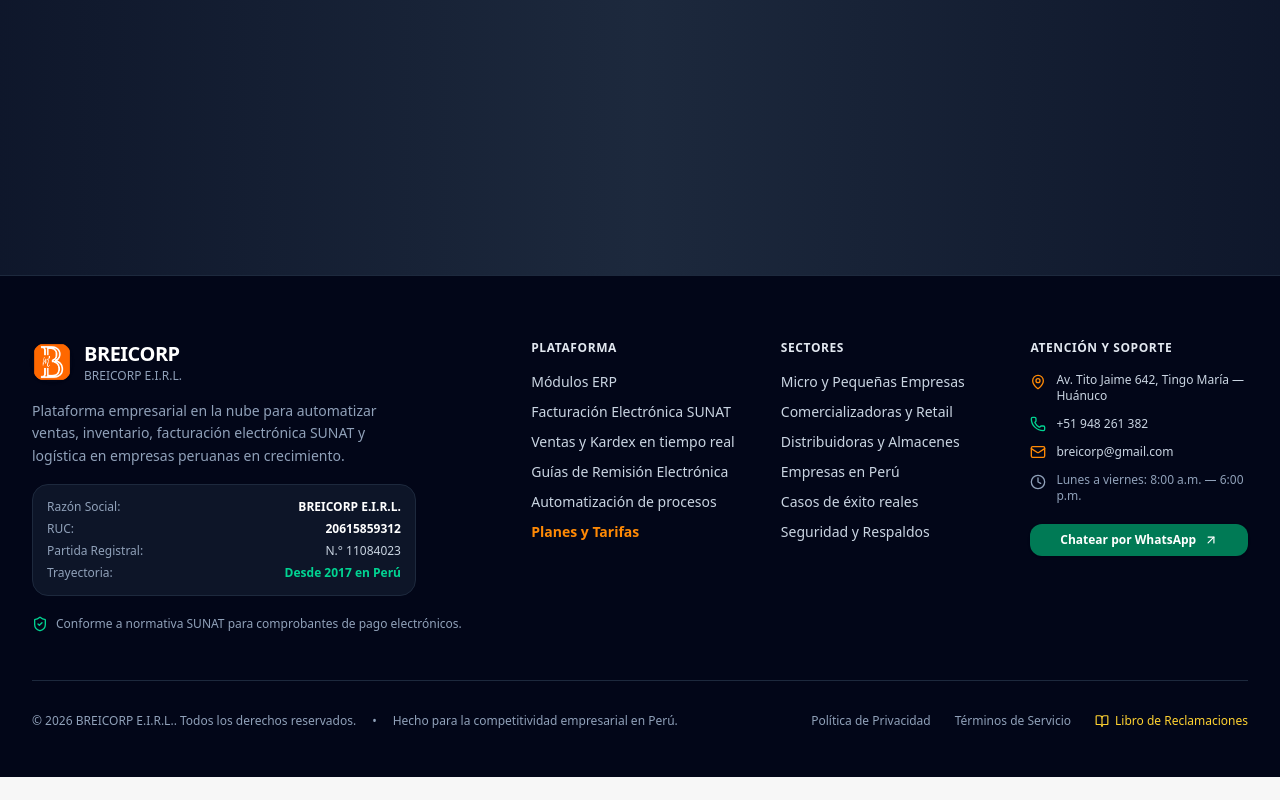
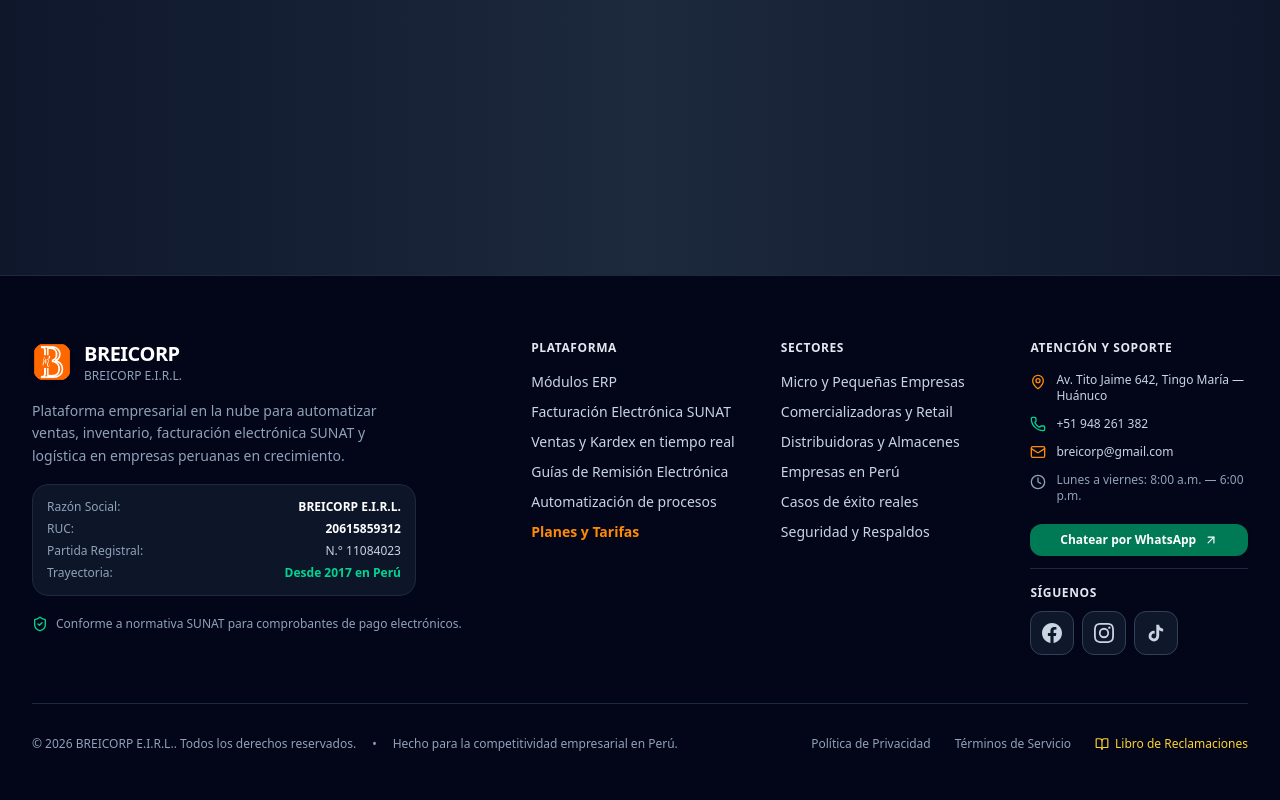
Before and after one commit to reinerjh-png/breicorp, a Next.js app: page / in a window 1280 px wide. Shown: the part 8871-9671 px from the top of the page. Before the commit the page ends 9648 px from the top, so only its background shows below. Built offline with nearby package versions, Linux system fonts and the light colour scheme; no server answers.

Commit message:
feat: add official BREICORP social media links

```diff
--- a/src/app/empresa/page.tsx
+++ b/src/app/empresa/page.tsx
@@ -1,5 +1,6 @@
 import { PageHeader } from "@/components/shared/PageHeader";
 import { CtaBanner } from "@/components/home/CtaBanner";
+import { SocialLinks } from "@/components/shared/SocialLinks";
 import { company, createPageMetadata } from "@/config/company";
 
 export const metadata = createPageMetadata({
@@ -86,6 +87,16 @@
               </div>
             </div>
           </div>
+
+          <div className="flex flex-col gap-5 rounded-2xl border border-slate-200 bg-slate-50 p-6 sm:flex-row sm:items-center sm:justify-between">
+            <div className="max-w-2xl space-y-1.5">
+              <h2 className="text-xl font-bold text-slate-950">Conecta con BREICORP</h2>
+              <p className="text-sm leading-relaxed text-slate-600">
+                Encuéntranos en nuestras redes oficiales y conoce las novedades de la plataforma.
+              </p>
+            </div>
+            <SocialLinks showLabels />
+          </div>
         </div>
       </section>
 
--- a/src/components/layout/Footer.tsx
+++ b/src/components/layout/Footer.tsx
@@ -1,5 +1,6 @@
 import Link from "next/link";
 import { company, getWhatsAppUrl } from "@/config/company";
+import { SocialLinks } from "@/components/shared/SocialLinks";
 import {
   ShieldCheck,
   Phone,
@@ -224,6 +225,13 @@
                   <ArrowUpRight className="w-3.5 h-3.5" />
                 </a>
               </div>
+
+              <div className="border-t border-slate-800 pt-4">
+                <p className="mb-2.5 text-xs font-bold uppercase tracking-wider text-slate-200">
+                  Síguenos
+                </p>
+                <SocialLinks tone="dark" />
+              </div>
             </div>
           </div>
         </div>
--- a/src/components/seo/JsonLd.tsx
+++ b/src/components/seo/JsonLd.tsx
@@ -32,9 +32,7 @@
         areaServed: "PE",
         availableLanguage: ["Spanish"],
       },
-      sameAs: [
-        company.socialNetworks.facebook,
-      ].filter(Boolean),
+      sameAs: Object.values(company.socialLinks).filter(Boolean),
     };
   } else if (type === "SoftwareApplication") {
     schema = {
--- /dev/null
+++ b/src/components/shared/SocialLinks.tsx
@@ -0,0 +1,73 @@
+import type { ReactNode } from "react";
+import { company } from "@/config/company";
+
+type SocialPlatform = keyof typeof company.socialLinks;
+
+interface SocialLinksProps {
+  showLabels?: boolean;
+  tone?: "dark" | "light";
+}
+
+const socialProfiles: Array<{
+  platform: SocialPlatform;
+  label: string;
+  icon: ReactNode;
+}> = [
+  {
+    platform: "facebook",
+    label: "Facebook",
+    icon: (
+      <svg viewBox="0 0 24 24" aria-hidden="true" className="h-5 w-5 fill-current">
+        <path d="M24 12.073C24 5.405 18.627 0 12 0S0 5.405 0 12.073C0 18.1 4.388 23.094 10.125 24v-8.438H7.078v-3.489h3.047V9.413c0-3.025 1.792-4.697 4.533-4.697 1.312 0 2.686.236 2.686.236v2.973h-1.513c-1.49 0-1.956.93-1.956 1.887v2.261h3.328l-.532 3.489h-2.796V24C19.612 23.094 24 18.1 24 12.073Z" />
+      </svg>
+    ),
+  },
+  {
+    platform: "instagram",
+    label: "Instagram",
+    icon: (
+      <svg viewBox="0 0 24 24" aria-hidden="true" className="h-5 w-5 fill-current">
+        <path d="M12 2.163c3.204 0 3.584.012 4.85.07 3.252.148 4.771 1.691 4.919 4.919.058 1.265.069 1.645.069 4.849 0 3.205-.012 3.584-.069 4.849-.149 3.225-1.664 4.771-4.919 4.919-1.266.058-1.644.07-4.85.07-3.204 0-3.584-.012-4.849-.07-3.26-.149-4.771-1.699-4.919-4.92-.058-1.265-.07-1.644-.07-4.849 0-3.204.013-3.583.07-4.849.149-3.227 1.664-4.771 4.919-4.919 1.266-.057 1.645-.069 4.849-.069ZM12 0C8.741 0 8.333.014 7.053.072 2.695.272.273 2.69.073 7.052.014 8.333 0 8.741 0 12s.014 3.668.072 4.948c.2 4.358 2.618 6.78 6.98 6.98C8.333 23.986 8.741 24 12 24s3.668-.014 4.948-.072c4.354-.2 6.782-2.618 6.979-6.98C23.986 15.668 24 15.259 24 12s-.014-3.667-.072-4.947c-.196-4.354-2.617-6.78-6.979-6.98C15.668.014 15.259 0 12 0Zm0 5.838a6.162 6.162 0 1 0 0 12.324 6.162 6.162 0 0 0 0-12.324ZM12 16a4 4 0 1 1 0-8 4 4 0 0 1 0 8Zm6.406-11.845a1.44 1.44 0 1 0 0 2.881 1.44 1.44 0 0 0 0-2.881Z" />
+      </svg>
+    ),
+  },
+  {
+    platform: "tiktok",
+    label: "TikTok",
+    icon: (
+      <svg viewBox="0 0 24 24" aria-hidden="true" className="h-5 w-5 fill-current">
+        <path d="M19.589 6.686a4.793 4.793 0 0 1-3.77-4.245V2h-3.445v13.672a2.896 2.896 0 1 1-2-2.757V9.407a6.368 6.368 0 1 0 5.445 6.265V8.687a8.182 8.182 0 0 0 4.773 1.526V6.79a4.79 4.79 0 0 1-1.003-.104Z" />
+      </svg>
+    ),
+  },
+];
+
+export function SocialLinks({
+  showLabels = false,
+  tone = "light",
+}: SocialLinksProps) {
+  const toneClasses =
+    tone === "dark"
+      ? "border-slate-700 bg-slate-900 text-slate-300 hover:border-orange-400/70 hover:bg-slate-800 hover:text-white focus-visible:outline-orange-400"
+      : "border-slate-200 bg-white text-slate-700 hover:border-orange-300 hover:bg-orange-50 hover:text-orange-800 focus-visible:outline-orange-600";
+
+  return (
+    <ul className="flex flex-wrap gap-2" aria-label="Redes sociales oficiales de BREICORP">
+      {socialProfiles.map(({ platform, label, icon }) => (
+        <li key={platform}>
+          <a
+            href={company.socialLinks[platform]}
+            target="_blank"
+            rel="noopener noreferrer"
+            aria-label={`BREICORP en ${label}`}
+            title={label}
+            className={`inline-flex min-h-11 min-w-11 items-center justify-center gap-2 rounded-lg border transition-colors focus-visible:outline focus-visible:outline-2 focus-visible:outline-offset-2 ${showLabels ? "px-3" : "px-2.5"} ${toneClasses}`}
+          >
+            {icon}
+            {showLabels ? <span className="text-sm font-semibold">{label}</span> : null}
+          </a>
+        </li>
+      ))}
+    </ul>
+  );
+}
--- a/src/config/company.ts
+++ b/src/config/company.ts
@@ -29,13 +29,10 @@
   foundationYear: 2017,
   domain: "breicorp.com.pe",
   appDomain: "app.breicorp.com",
-  socialNetworks: {
-    facebook: "https://www.facebook.com/breicorp",
-    // [VERIFICAR_RED_SOCIAL] — confirmar URLs oficiales
-    instagram: "",
-    linkedin: "",
-    youtube: "",
-    tiktok: "",
+  socialLinks: {
+    facebook: "https://www.facebook.com/people/BREICORP/61550315578244/",
+    instagram: "https://www.instagram.com/breicorp.pe/",
+    tiktok: "https://www.tiktok.com/@breicorp_pe",
   },
   businessHours: "Lunes a viernes: 8:00 a.m. — 6:00 p.m.",
   /**
```
